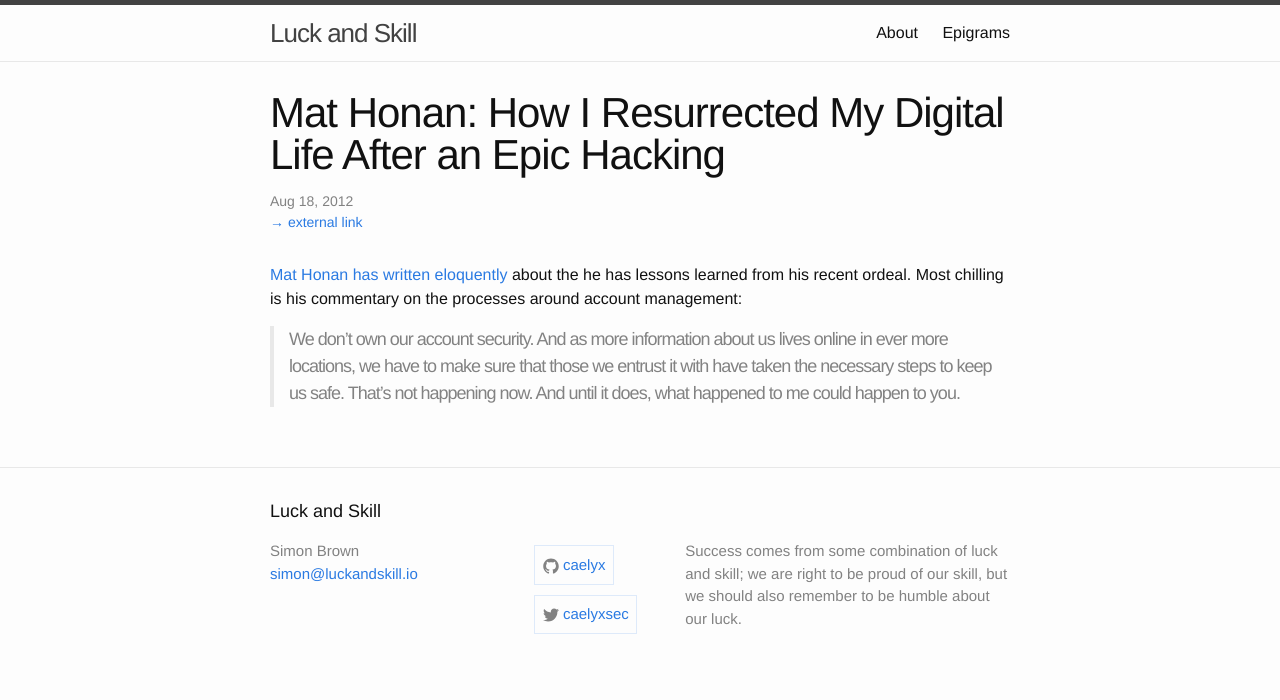
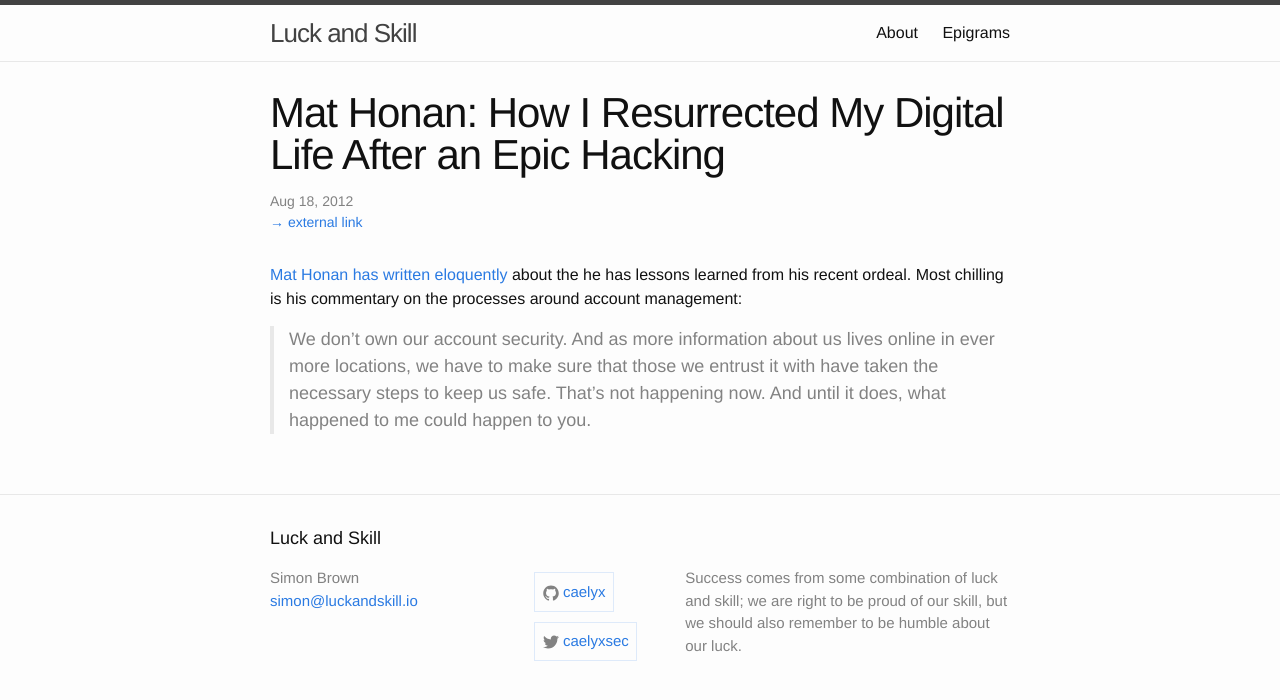
Before and after one commit to caelyx/caelyx.github.io, a Jekyll site: the page built from _posts/2012-08-18-mat-honan-how-i-resurrected-my-digital-life-after-an-epic-hacking.markdown, in a window 1280 px wide. Shown: the top 700 px of the page. Built offline with Jekyll 4.4.1, drawn with Linux system fonts in a browser that asks for light colours.

Commit message:
_base.scss: readjust letter spacing

```diff
--- a/_sass/_base.scss
+++ b/_sass/_base.scss
@@ -114,8 +114,8 @@ blockquote {
     border-left: 4px solid $grey-color-light;
     padding-left: $spacing-unit / 2;
     font-size: 18px;
-    letter-spacing: -1px;
-    /* font-style: italic; */
+    /* letter-spacing: -1px;
+    font-style: italic; */
 
     > :last-child {
         margin-bottom: 0;
```
